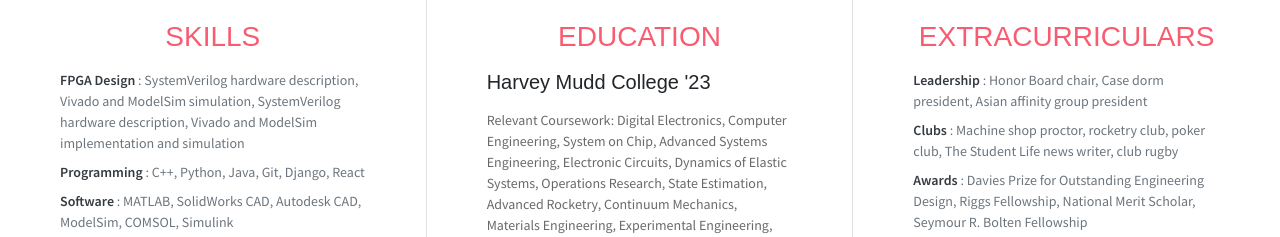
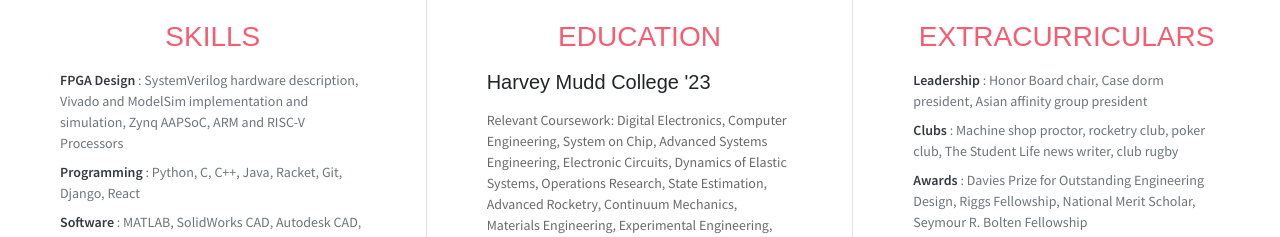
Before and after one commit to liamchalk00/liamchalk00.github.io, a plain HTML site: page index.html in a window 1280 px wide. Shown: the part 563-800 px from the top of the page. Drawn offline with Linux system fonts and the light colour scheme; a script that the page names is missing.

Commit message:
Skills update

```diff
--- a/index.html
+++ b/index.html
@@ -88,8 +88,8 @@
                 <span></span>
                 <p></p>
                 <ul class="mt40 info list-unstyled">
-                    <li><span>FPGA Design</span> : SystemVerilog hardware description, Vivado and ModelSim simulation, SystemVerilog hardware description, Vivado and ModelSim implementation and simulation</li>
-                    <li><span>Programming</span> : C++, Python, Java, Git, Django, React</li>
+                    <li><span>FPGA Design</span> : SystemVerilog hardware description, Vivado and ModelSim implementation and simulation, Zynq AAPSoC, ARM and RISC-V Processors</li>
+                    <li><span>Programming</span> : Python, C, C++, Java, Racket, Git, Django, React</li>
                     <li><span>Software</span> : MATLAB, SolidWorks CAD, Autodesk CAD, ModelSim, COMSOL, Simulink</li>
                     <li><span>State Estimation</span> :  Particle Filter, Extended Kalman Filter, Bayes Filter, Lagrangian Dynamics</li>
                     <li><span>Path Planning</span> :  A*, D*, PID Control, Cellular Decomposition, Traveling Salesman Problem</li>
```
